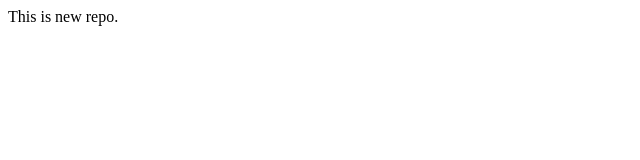
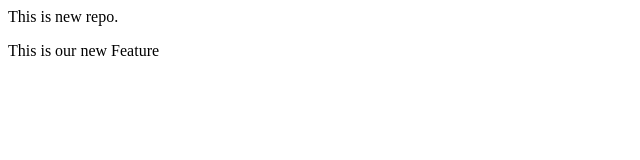
Before and after one commit to Kunal101-debug/LocalRepo, a plain HTML site: page index.html in a window 1280 px wide. Shown: the whole page, without its empty margins (0-640 px from the left). Drawn offline with Linux system fonts and the light colour scheme.

Commit message:
add new feature

```diff
--- a/index.html
+++ b/index.html
@@ -1 +1,2 @@
 <p>This is new repo.</p>
+<P>This is our new Feature</P>
```
